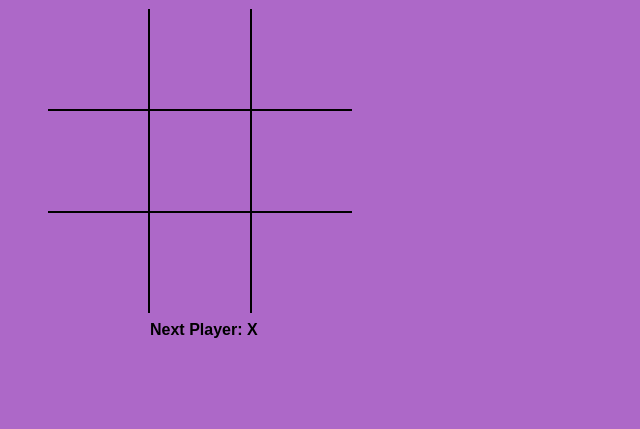
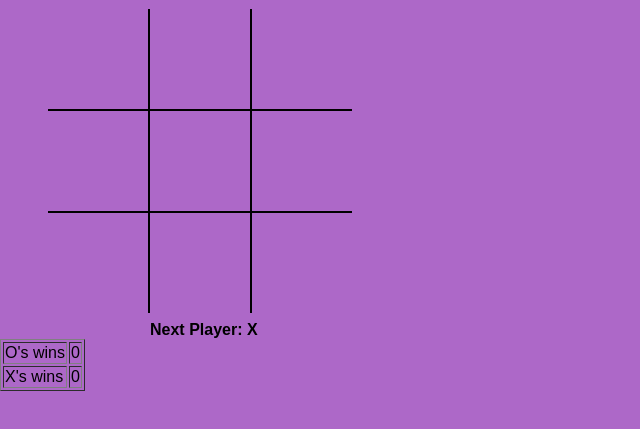
Before and after one commit to beyzasahingoz/beyza-sahingoz-advance, a plain HTML site: page Project/index.html in a window 1280 px wide. Shown: the part 79-508 px from the top of the page, without its empty margins (0-640 px from the left). Drawn offline with Linux system fonts and the light colour scheme.

Commit message:
Update index.html

```diff
--- a/Project/index.html
+++ b/Project/index.html
@@ -26,6 +26,16 @@
     <div class="cell" data-cell></div>
   </div>
   <div id="currentClass"></div>
+  <table id="winnerCount" border="1" >
+    <tr>
+      <td>O's wins</td>
+      <td id="o-wins">0</td>
+    </tr>
+    <tr>
+      <td>X's wins</td>
+      <td id="x-wins">0</td>
+    </tr>
+  </table>
   <div class="winning-message" id="winningMessage">
     <div data-winning-message-text></div>
     <button id="restartButton">Restart</button>
```
